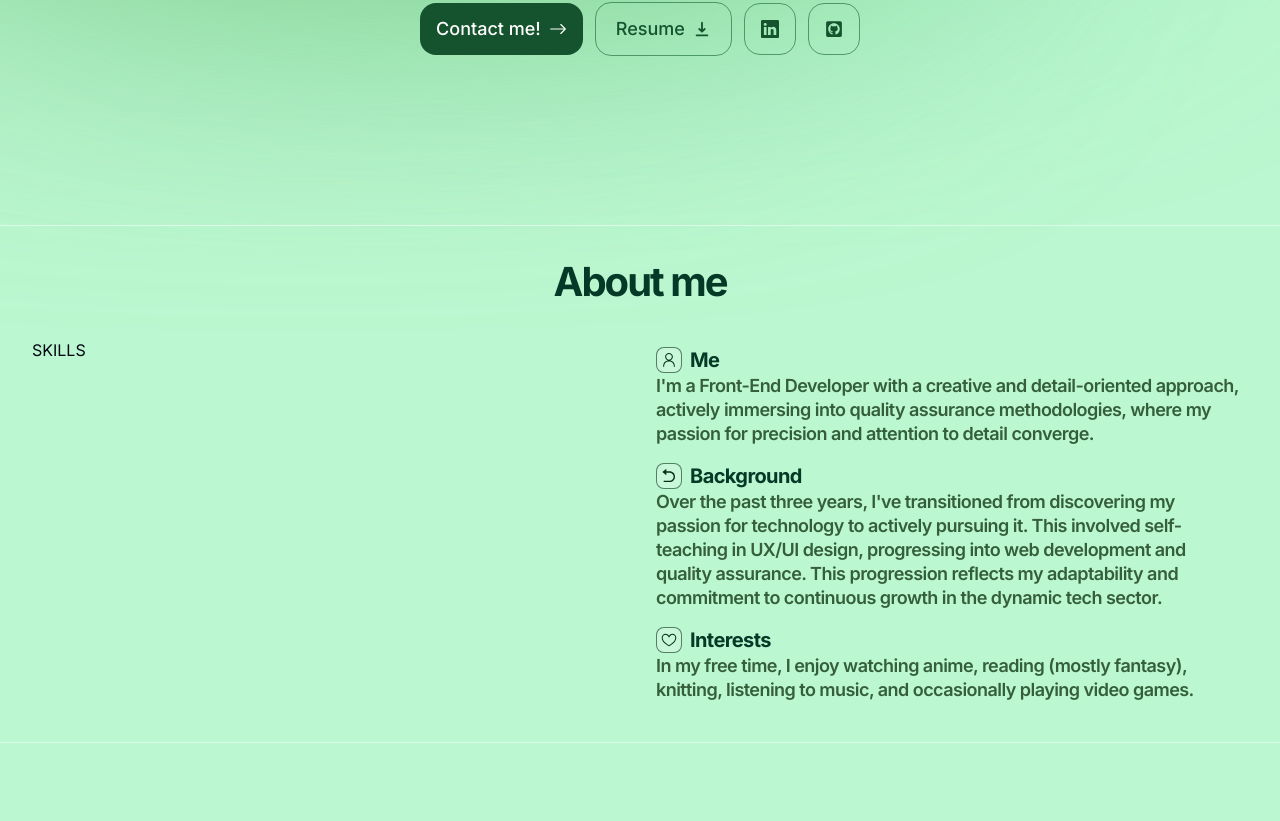
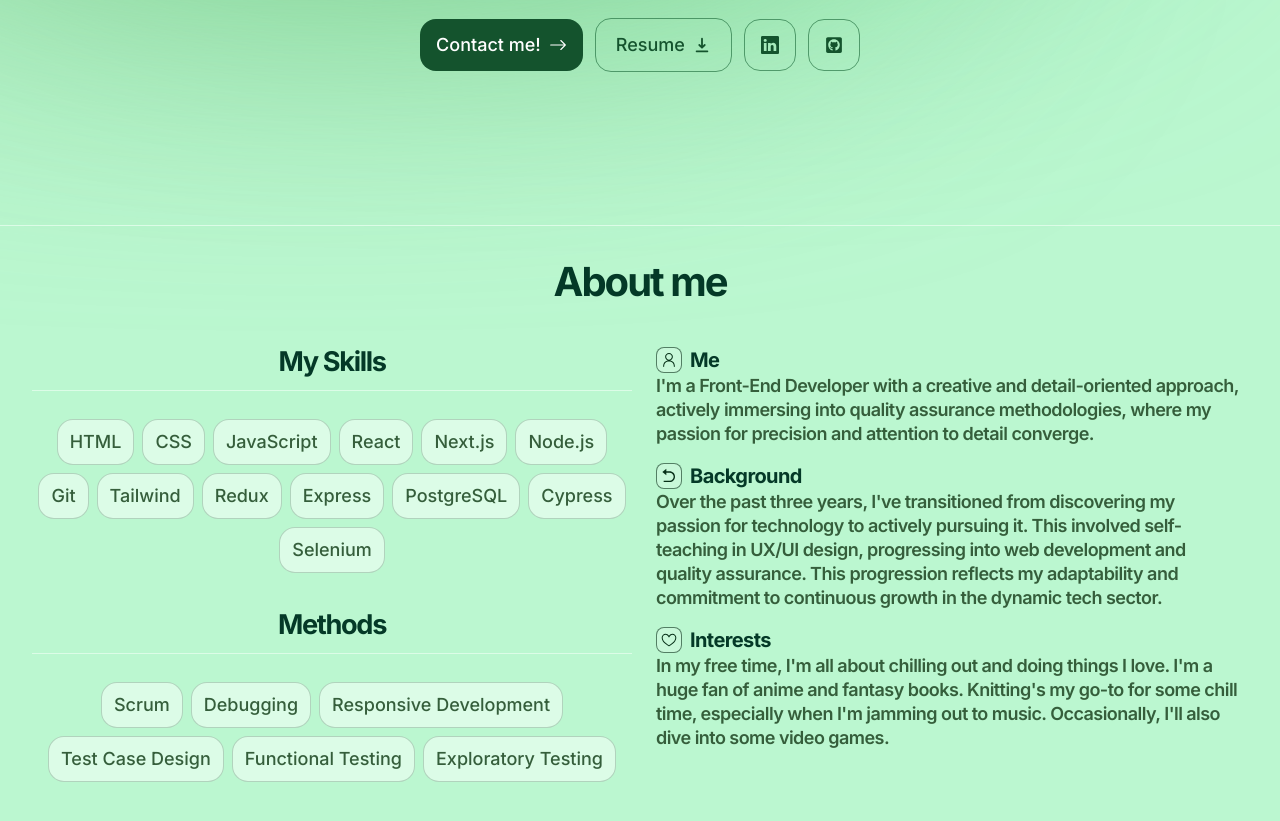
Before and after one commit to paulinagadea/portfolio, a Next.js app: page / in a window 1280 px wide. Shown: the part 575-1396 px from the top of the page. Built offline with nearby package versions, Linux system fonts and the light colour scheme.

Commit message:
skills and methods added

```diff
--- a/components/about.tsx
+++ b/components/about.tsx
@@ -4,6 +4,7 @@ import React from 'react'
 import { GoHeart } from 'react-icons/go';
 import { RiArrowGoBackFill } from 'react-icons/ri';
 import { RxPerson } from 'react-icons/rx';
+import { skillsData, methodsData } from '@/lib/data';
 
 export default function About() {
   return (
@@ -18,8 +19,49 @@ export default function About() {
         </h2>
 
         <div className='grid gap-4 grid-cols-2 grid-flow-col px-8 pb-8'>
-            <div className='flex flex-col gap-1'>
-                <p>SKILLS</p>
+            <div className='flex flex-col gap-1 items-center justify-center'>
+                <p className='text-[1rem] sm:text-[1.7rem] font-bold tracking-[-.05em] text-[#043927]
+                leading-[3rem]'>
+                    My Skills
+                </p>
+
+                <div className="w-full">
+                    <div className="inset-x-0 left-0 h-px bg-green-100"></div>
+                </div>
+
+                <div className='text-center py-6'>
+                    <ul className='flex flex-wrap justify-center gap-2 text-lg text-[#355E3B]
+                    font-medium'>
+                        {skillsData.map((skill, index) => (
+                            <li
+                                className='bg-green-100 border border-green-950/[0.2] rounded-2xl px-3
+                                py-2'
+                                key={index}>{skill}</li>
+                        ))}
+                    </ul>
+                </div>
+
+                <p className='text-[1rem] sm:text-[1.7rem] font-bold tracking-[-.05em] text-[#043927]
+                leading-[3rem]'>
+                    Methods
+                </p>
+
+                <div className="w-full">
+                    <div className="inset-x-0 left-0 h-px bg-green-100"></div>
+                </div>
+
+                <div className='text-center py-6'>
+                    <ul className='flex flex-wrap justify-center gap-2 text-lg text-[#355E3B]
+                    font-medium'>
+                        {methodsData.map((method, index) => (
+                            <li
+                                className='bg-green-100 border border-green-950/[0.2] rounded-2xl px-3
+                                py-2'
+                                key={index}>{method}</li>
+                        ))}
+                    </ul>
+                </div>
+
             </div>
 
             <div className='flex flex-col'>
@@ -61,8 +103,9 @@ export default function About() {
                         <p className='text-xl tracking-[-.03em] text-[#043927] font-bold'>Interests</p>
                     </div>
                     <p className='text-lg tracking-[-.03em] text-[#355E3B] font-semibold leading-[1.5rem]'>
-                    In my free time, I enjoy watching anime, reading (mostly fantasy), knitting, listening to music, and occasionally
-                    playing video games.
+                    In my free time, I'm all about chilling out and doing things I love. I'm a huge fan of anime and fantasy books.
+                    Knitting's my go-to for some chill time, especially when I'm jamming out to music. Occasionally, I'll also dive
+                    into some video games.
                     </p>
                 </div>
             </div>
--- a/components/intro.tsx
+++ b/components/intro.tsx
@@ -35,7 +35,7 @@ export default function Intro() {
             </p>
         </motion.div>
 
-        <motion.div className='flex flex-col sm:flex-row items-center justify-center gap-3 pt-8 pb-8
+        <motion.div className='flex flex-col sm:flex-row items-center justify-center gap-3 pt-8
             text-lg font-medium'
             initial={{ opacity: 0, y: 100 }}
             animate={{ opacity: 1, y: 0 }}
--- a/lib/data.tsx
+++ b/lib/data.tsx
@@ -84,20 +84,23 @@ export const skillsData = [
   "HTML",
   "CSS",
   "JavaScript",
-  "TypeScript",
   "React",
   "Next.js",
   "Node.js",
   "Git",
   "Tailwind",
-  "Prisma",
-  "MongoDB",
   "Redux",
-  "GraphQL",
-  "Apollo",
   "Express",
   "PostgreSQL",
-  "Python",
-  "Django",
-  "Framer Motion",
+  "Cypress",
+  "Selenium",
 ] as const;
+
+export const methodsData = [
+  "Scrum",
+  "Debugging",
+  "Responsive Development",
+  "Test Case Design",
+  "Functional Testing",
+  "Exploratory Testing",
+] as const;
```
